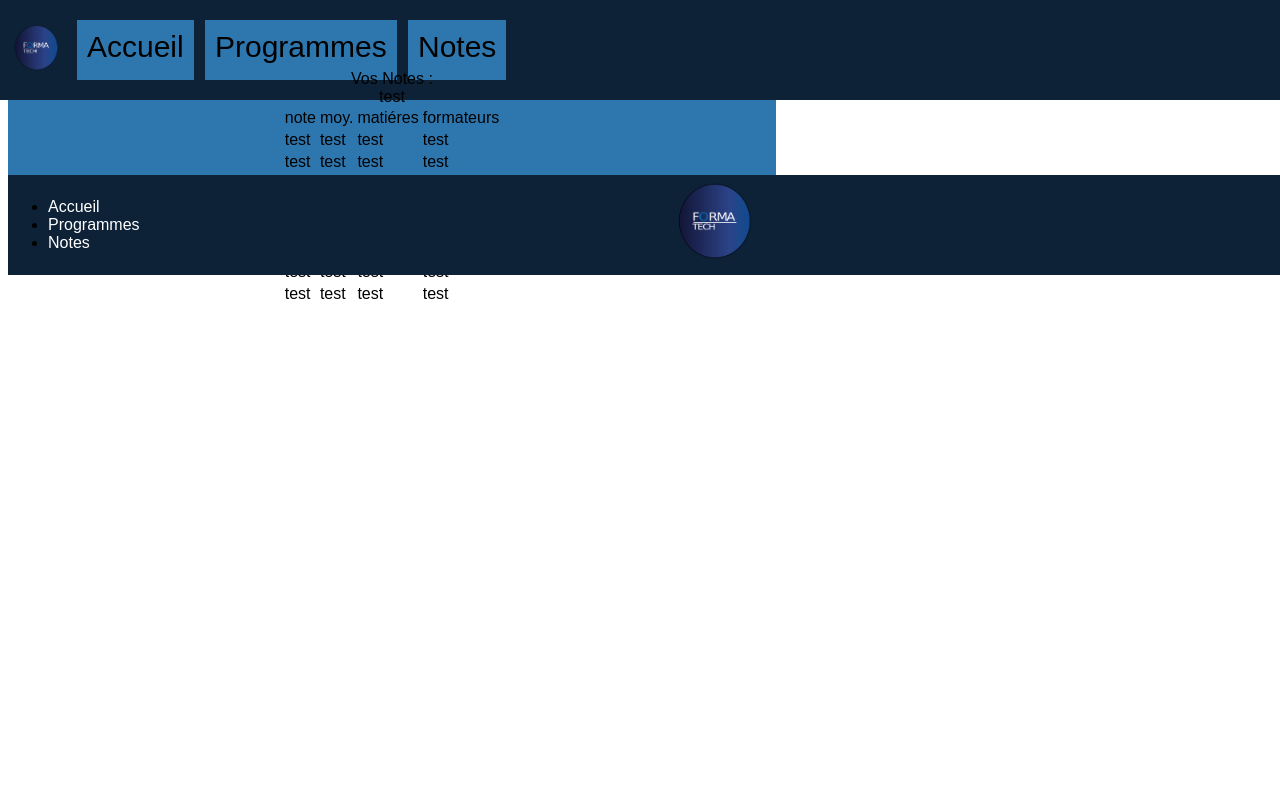
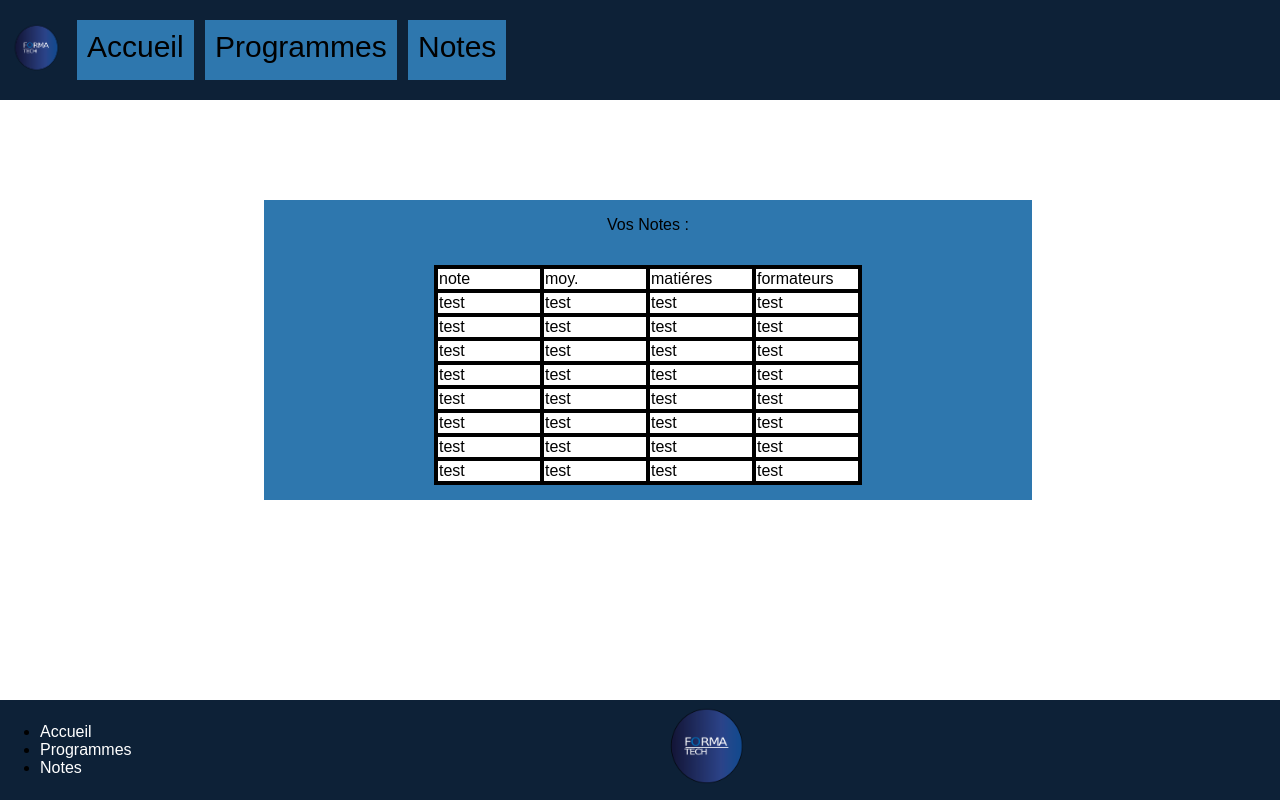
Before and after one commit to MatthieuCollin/note, a Symfony app: template templates/note_eleve/index.html.twig in a window 1280 px wide. Run offline with Twig, Linux system fonts and the light colour scheme; the template is opened without the code that fills it, so the values that code supplies are empty; some libraries are stand-ins or nearby versions.

Commit message:
ajout note eleve
ajout de note eleve mais il manque les couleurs dans le tableau

```diff
--- a/public/css/noteEleve/noteEleve.css
+++ b/public/css/noteEleve/noteEleve.css
@@ -1,10 +1,38 @@
 #cadre {
     background-color: #2e77ae;
     width: 60%;
-    height: 175px;
+    height: 300px;
     display: flex;
     flex-direction: column;
     align-items: center;
     justify-content: center;
+    margin-top: 100px;
+ }
+label{
+    margin: auto;
+}
+ table,tr,td
+{
+    border: 0.25px solid black;
+    background: black;
+    margin: auto;
+}
+td{
+    background: white;
+    width: 100px;
+    height: 10px;
+}
 
- }
+tr {
+    background: red;
+  }
+
+
+
+ .content{
+    height: 50%;
+    display: flex;
+    align-items: center;
+    justify-content: center;
+
+  }
--- a/templates/note_eleve/index.html.twig
+++ b/templates/note_eleve/index.html.twig
@@ -1,6 +1,6 @@
 {% extends 'base.html.twig' %}
         {% block stylesheets %}
-            <link rel="stylesheet" href={{asset('css/noteEleve/noteEleve.css')}}>
+            <link rel="stylesheet" href={{asset('/css/noteEleve/noteEleve.css')}}>
         {% endblock %}
 {% block title %}Hello NoteEleveController!{% endblock %}
 
@@ -9,6 +9,7 @@
     <label for="vos notes">
         Vos Notes :
         </label>
+
     <table>
         <tr>
             <td>note</td>
@@ -40,7 +41,7 @@
             <td>test</td>
             <td>test</td>
         </tr>
-        <tr>test
+        <tr>
             <td>test</td>
             <td>test</td>
             <td>test</td>
@@ -64,5 +65,7 @@
             <td>test</td>
             <td>test</td>
         </tr>
-</div>
+        </table>
+
+    </div>
 {% endblock %}
```
